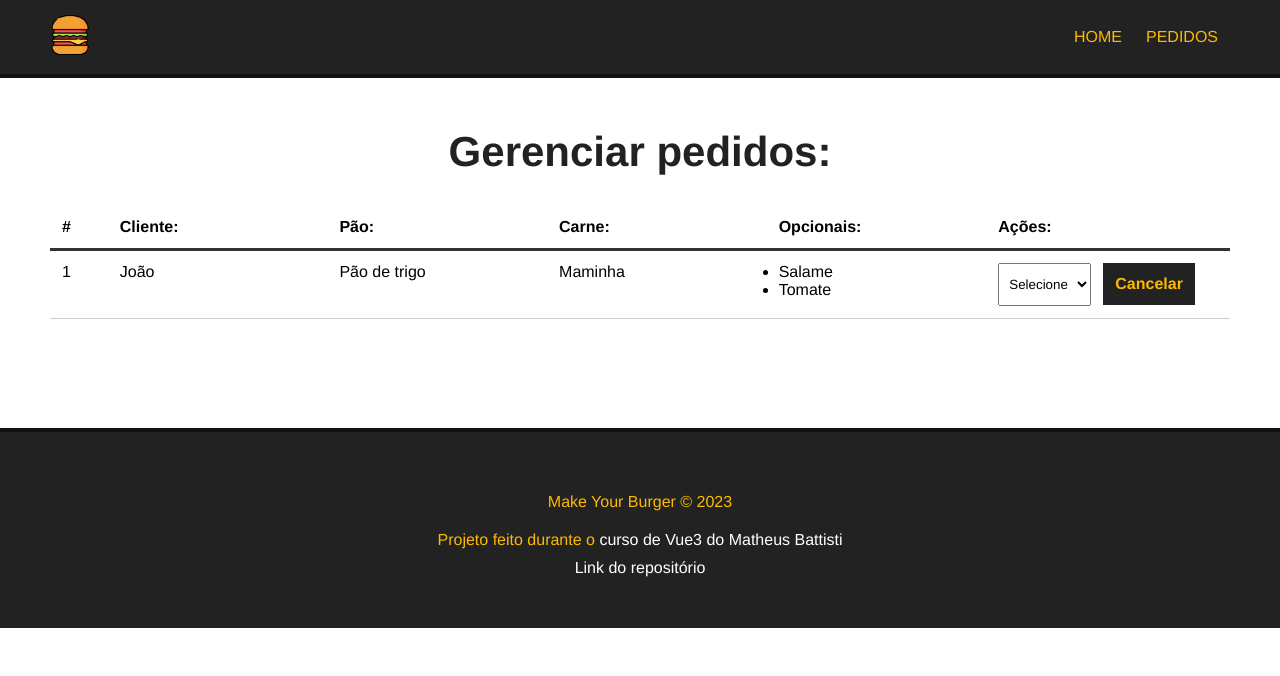
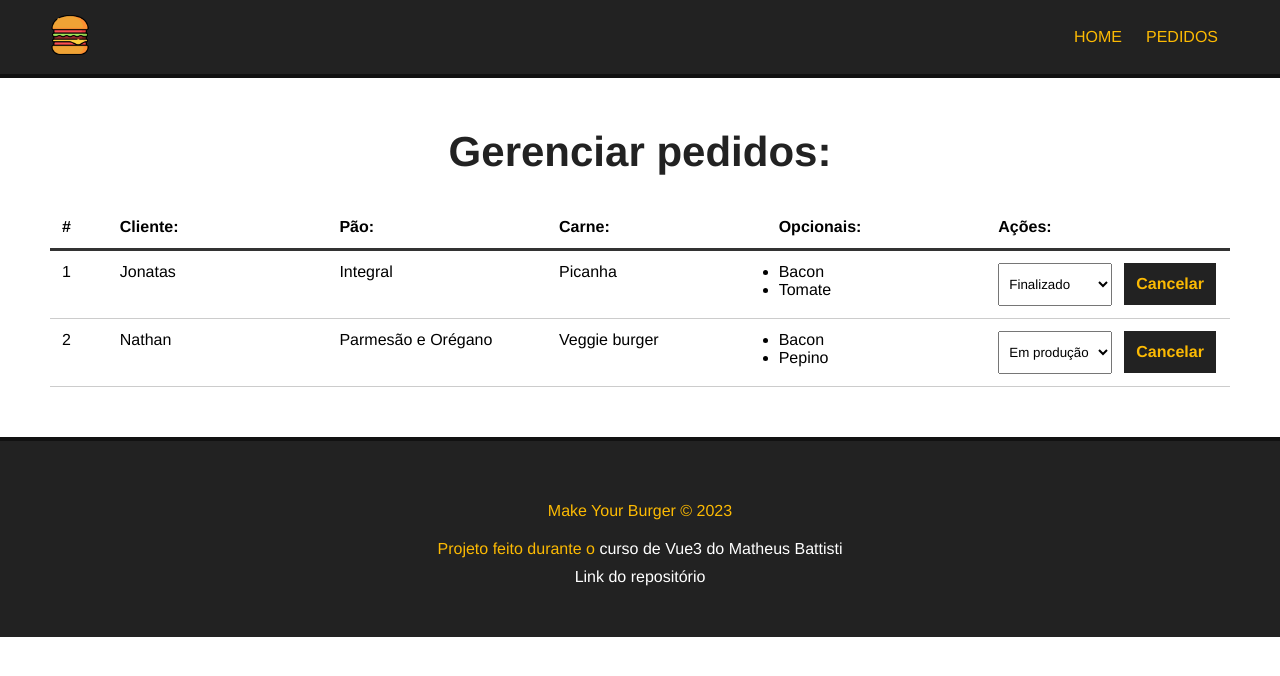
Before and after one commit to Jonatas00/VueLearning, a Vue app in the folder 4ProjetoVue/: page /pedidos in a window 1280 px wide. Shown: the top 676 px of the page. Built offline with nearby package versions, Linux system fonts and the light colour scheme; data requests are answered from the project's data file.

Commit message:
Update: Add db integration

```diff
--- a/4ProjetoVue/src/components/Dashboard.vue
+++ b/4ProjetoVue/src/components/Dashboard.vue
@@ -1,4 +1,5 @@
 <template>
+  <Message :msg="msg" v-show="msg"/>
   <div id="burger-table">
     <div>
       <div id="burger-table-heading">
@@ -11,30 +12,87 @@
       </div>
     </div>
     <div id="burger-table-rows">
-      <div class="burger-table-row">
-        <div class="order-number">1</div>
-        <div>João</div>
-        <div>Pão de trigo</div>
-        <div>Maminha</div>
+      <div class="burger-table-row" v-for="burger in burgers" :key="burger.id">
+        <div class="order-number">{{ burger.id }}</div>
+        <div>{{ burger.nome }}</div>
+        <div>{{ burger.pao }}</div>
+        <div>{{ burger.carne }}</div>
         <div>
           <ul>
-            <li>Salame</li>
-            <li>Tomate</li>
+            <li v-for="(opcional, index) in burger.opcionais" :key="index">{{ opcional }}</li>
           </ul>
         </div>
         <div>
-          <select name="status" class="status">
+          <select name="status" class="status" @change="updatedBurger($event, burger.id)">
             <option value="">Selecione</option>
+            <option v-for="s in status" :key="s.id" :value="s.tipo" :selected="burger.status == s.tipo">
+              {{ s.tipo }}
+            </option>
           </select>
-          <button class="delete-btn">Cancelar</button>
+          <button class="delete-btn" @click="deleteBurger(burger.id)">Cancelar</button>
         </div>
       </div>
     </div>
   </div>
 </template>
 <script>
+  import Message from './Message.vue';
+
   export default {
-    name: "Dashboard"
+    name: "Dashboard",
+    components: {
+      Message
+    },
+    data() {
+      return {
+        burgers: null,
+        burger_id: null,
+        status: [],
+        msg: null
+      }
+    },
+    mounted() {
+      this.getPedidos();
+    },
+    methods: {
+      async getPedidos() {
+        const req = await fetch("http://localhost:3000/burgers");
+        const data = await req.json();
+        this.burgers = data;
+
+        this.getStatus();
+      },
+      async getStatus() {
+        const req = await fetch("http://localhost:3000/status");
+        const data = await req.json();
+        this.status = data;
+      },
+      async deleteBurger(id) {
+        const req = await fetch(`http://localhost:3000/burgers/${id}`, {
+          method: "DELETE",
+        });
+        const res = await req.json();
+
+        this.msg = `Pedido Nº${id} removido com sucesso`
+        setTimeout(() => {this.msg=""}, 3000);
+
+        this.getPedidos()
+      },
+      async updatedBurger(event, id) {
+        const option = event.target.value;
+        const dataJson = JSON.stringify({status: option});
+
+        const req = await fetch(`http://localhost:3000/burgers/${id}`, {
+          method: "PATCH",
+          headers: {"content-Type": "application/json"},
+          body: dataJson
+        })
+        const res = await req.json();
+
+        this.msg = `Pedido Nº${res.id} foi atualizado para ${res.status}`
+        setTimeout(() => {this.msg=""}, 3000);
+      }
+    }
   }
 </script>
 <style scoped>
```
